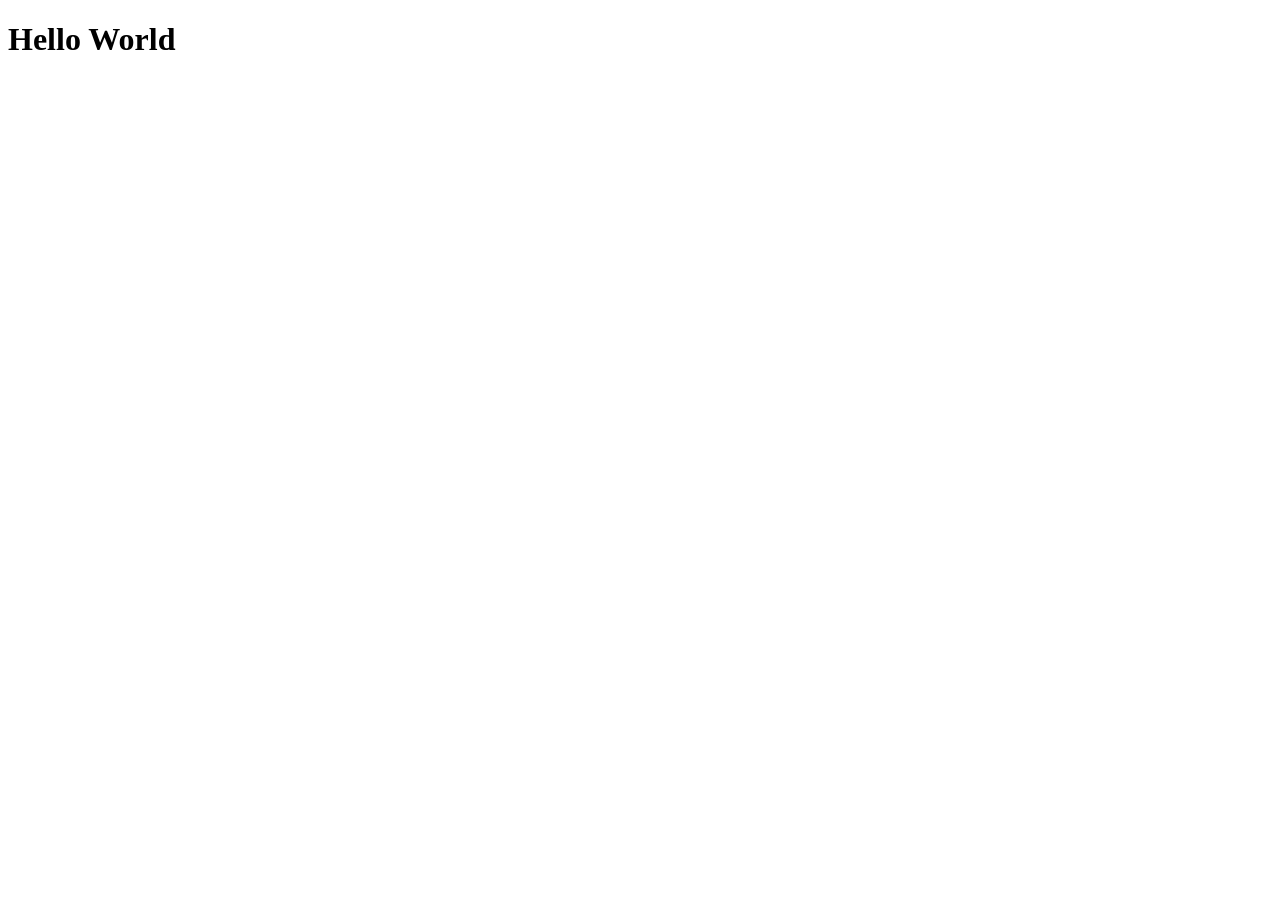
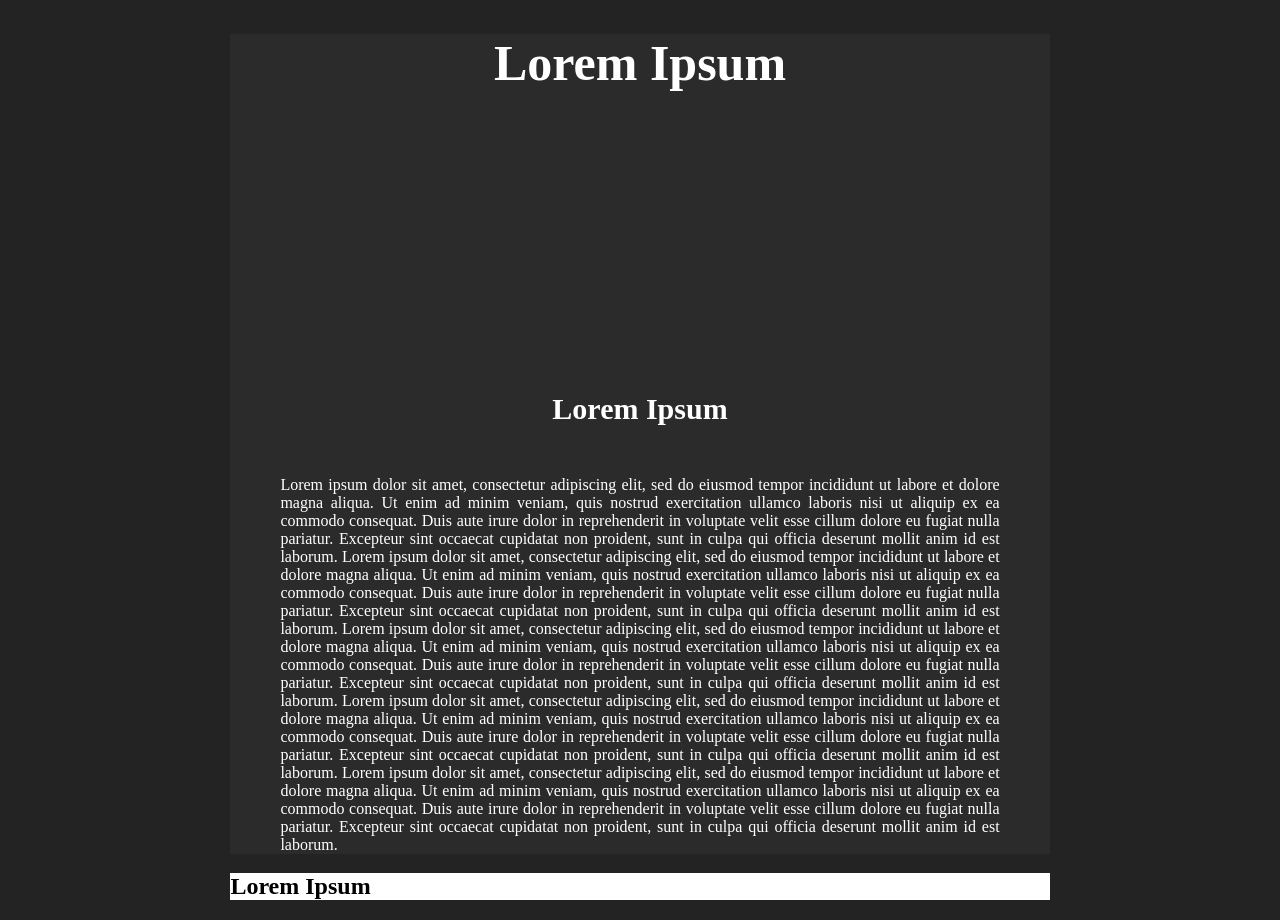
Before and after one commit to michellylima/projeto-caninde, a React (Create React App) app: page / in a window 1280 px wide. Before the commit the page ends 800 px from the top, so only its background shows below. Built offline with nearby package versions, Linux system fonts and the light colour scheme.

Commit message:
começo do portfolio

```diff
--- a/src/App.js
+++ b/src/App.js
@@ -1,8 +1,11 @@
 import React from 'react';
+import Portfolio from './pages/Portfolio';
 
 function App() {
   return (
-    <h1> Hello World </h1>
+    <div className="App">
+      <Portfolio/>
+    </div>
   );
 }
 
--- a/src/pages/Portfolio/index.js
+++ b/src/pages/Portfolio/index.js
@@ -0,0 +1,25 @@
+import React, { Component } from 'react';
+
+import "./styles.css";
+
+export default class Portfolio extends Component {
+    render() {
+        return (
+            <div className="portfolio-body">
+                <div className="portfolio-intro">
+                    <h1>Lorem Ipsum</h1>
+                        <h2>Lorem Ipsum</h2>
+                        <p>Lorem ipsum dolor sit amet, consectetur adipiscing elit, sed do eiusmod tempor incididunt ut labore et dolore magna aliqua. Ut enim ad minim veniam, quis nostrud exercitation ullamco laboris nisi ut aliquip ex ea commodo consequat. Duis aute irure dolor in reprehenderit in voluptate velit esse cillum dolore eu fugiat nulla pariatur. Excepteur sint occaecat cupidatat non proident, sunt in culpa qui officia deserunt mollit anim id est laborum.
+                        Lorem ipsum dolor sit amet, consectetur adipiscing elit, sed do eiusmod tempor incididunt ut labore et dolore magna aliqua. Ut enim ad minim veniam, quis nostrud exercitation ullamco laboris nisi ut aliquip ex ea commodo consequat. Duis aute irure dolor in reprehenderit in voluptate velit esse cillum dolore eu fugiat nulla pariatur. Excepteur sint occaecat cupidatat non proident, sunt in culpa qui officia deserunt mollit anim id est laborum.
+                        Lorem ipsum dolor sit amet, consectetur adipiscing elit, sed do eiusmod tempor incididunt ut labore et dolore magna aliqua. Ut enim ad minim veniam, quis nostrud exercitation ullamco laboris nisi ut aliquip ex ea commodo consequat. Duis aute irure dolor in reprehenderit in voluptate velit esse cillum dolore eu fugiat nulla pariatur. Excepteur sint occaecat cupidatat non proident, sunt in culpa qui officia deserunt mollit anim id est laborum.
+                        Lorem ipsum dolor sit amet, consectetur adipiscing elit, sed do eiusmod tempor incididunt ut labore et dolore magna aliqua. Ut enim ad minim veniam, quis nostrud exercitation ullamco laboris nisi ut aliquip ex ea commodo consequat. Duis aute irure dolor in reprehenderit in voluptate velit esse cillum dolore eu fugiat nulla pariatur. Excepteur sint occaecat cupidatat non proident, sunt in culpa qui officia deserunt mollit anim id est laborum.
+                        Lorem ipsum dolor sit amet, consectetur adipiscing elit, sed do eiusmod tempor incididunt ut labore et dolore magna aliqua. Ut enim ad minim veniam, quis nostrud exercitation ullamco laboris nisi ut aliquip ex ea commodo consequat. Duis aute irure dolor in reprehenderit in voluptate velit esse cillum dolore eu fugiat nulla pariatur. Excepteur sint occaecat cupidatat non proident, sunt in culpa qui officia deserunt mollit anim id est laborum.
+                        </p>
+                </div>
+                <div className="portfolio-projects">
+                    <h2>Lorem Ipsum</h2>
+                </div>
+            </div>
+        )
+    }
+}
--- a/src/pages/Portfolio/styles.css
+++ b/src/pages/Portfolio/styles.css
@@ -0,0 +1,30 @@
+body {
+    margin: 0px;
+    padding: 0 18% 0 18%;
+    background-color: #232323;
+}
+
+.portfolio-intro{
+    background-color: #2b2b2b;
+    color: white;
+    text-align: center;
+    padding: 0 50px 0 50px;
+}
+
+.portfolio-intro p{
+    text-align: justify;
+}
+
+.portfolio-intro h1{
+    font-size: 50px;
+    margin-bottom: 300px;
+}
+
+.portfolio-intro h2{
+    font-size: 30px;
+    margin-bottom: 50px;
+}
+
+.portfolio-projects {
+    background-color: white;
+}
```
Also changed, not shown: 1 other file (tests, documents, lock files or other folders).
